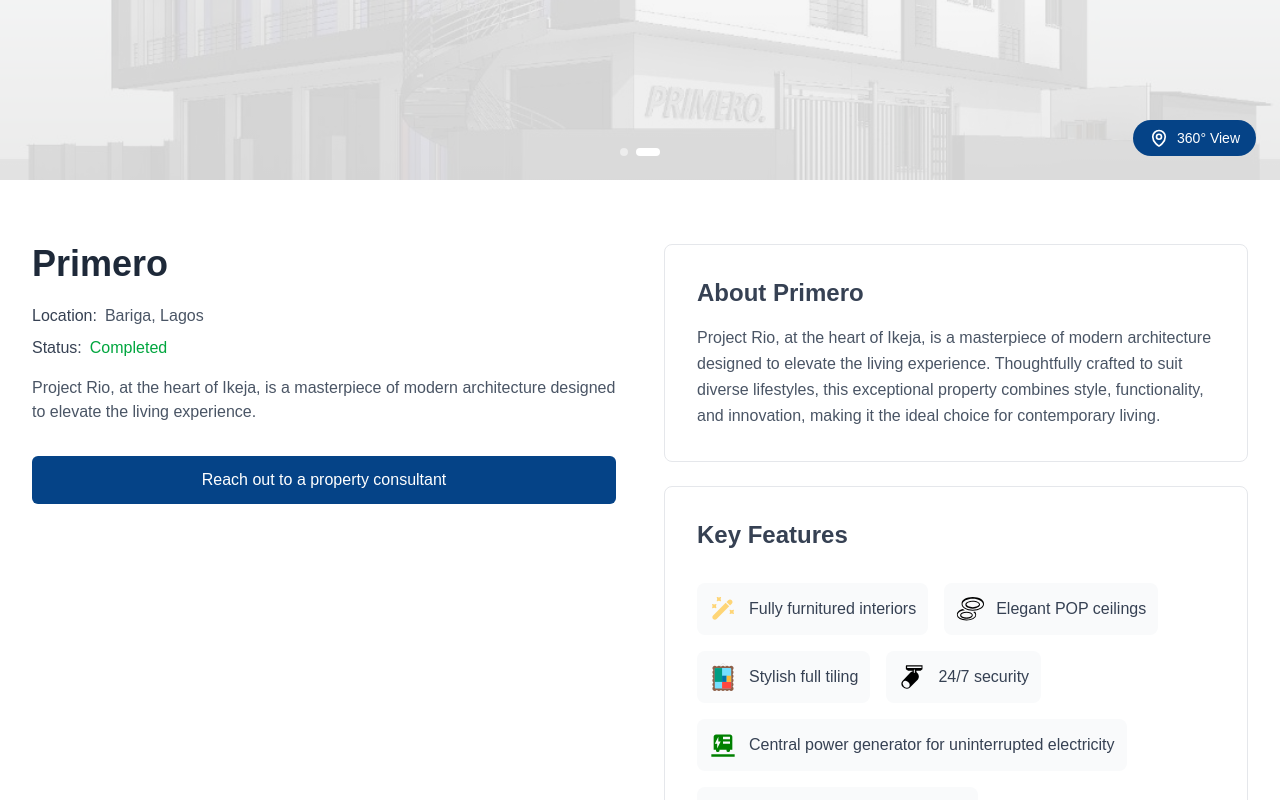
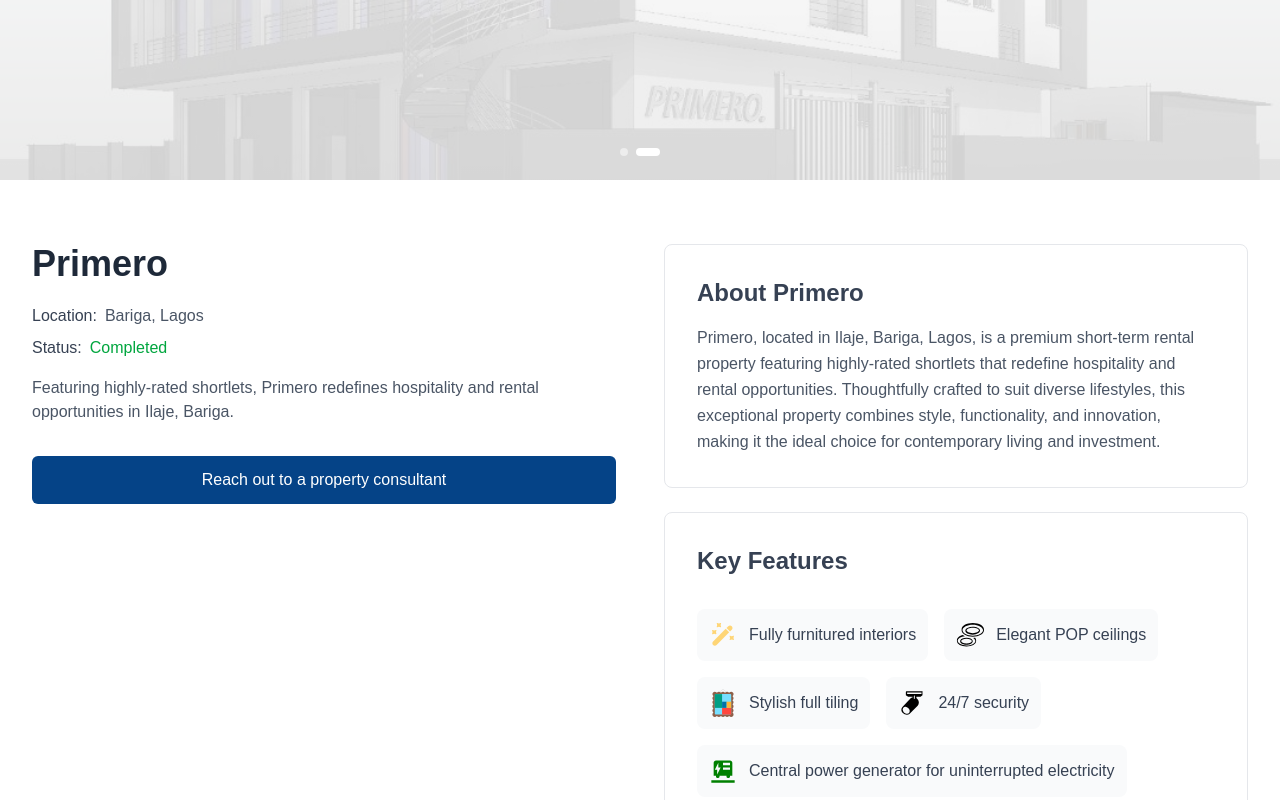
Before and after one commit to Ahamisi/boredesign, a Next.js app: page /projects/primero in a window 1280 px wide. Shown: the part 560-1360 px from the top of the page. Built offline with nearby package versions, Linux system fonts and the light colour scheme; a web font is replaced by a local one.

Commit message:
Primero And Estellar Luxe Fix

```diff
--- a/src/app/projects/basic/page.tsx
+++ b/src/app/projects/basic/page.tsx
@@ -92,7 +92,7 @@ const ProjectRioPage: React.FC = () => {
       {
         id: 'primero',
         title: 'Primero, Ilaje Bariga',
-        slug: 'primero-ilaje-bariga',
+        slug: 'primero',
         location: 'Ilaje, Bariga',
         description: 'Featuring highly-rated shortlets, Primero redefines hospitality and rental opportunities.',
         image: '/projects/project-primero-bo-properties.jpg',
--- a/src/app/projects/estellar-prime/layout.tsx
+++ b/src/app/projects/estellar-prime/layout.tsx
@@ -2,11 +2,11 @@ import { Metadata } from 'next'
 
 export const metadata: Metadata = {
   title: 'Estellar Prime Abule Ijesha Yaba - Ongoing Premium Development Lagos | BO Properties',
-  description: 'Estellar Prime in Abule Ijesha, Yaba, Lagos is an ongoing premium residential development. Featuring highly-rated shortlets and luxury accommodations, redefining hospitality and rental opportunities in Yaba.',
+  description: 'Estellar Prime offers modern luxury living with flexible investment options and a 22-year lease delivering up to ₦80 million in returns. Premium residential development in Abule Ijesha, Yaba, Lagos.',
   keywords: 'Estellar Prime Lagos, Abule Ijesha Yaba development, ongoing projects Lagos, premium development Yaba, luxury shortlets Yaba, residential development Lagos, BO Properties Estellar Prime, Yaba real estate investment, modern apartments Yaba',
   openGraph: {
     title: 'Estellar Prime Abule Ijesha Yaba - Ongoing Premium Development Lagos',
-    description: 'Ongoing premium development in Abule Ijesha, Yaba. Featuring luxury shortlets and accommodations, redefining hospitality and rental opportunities.',
+    description: 'Estellar Prime offers modern luxury living with flexible investment options and a 22-year lease delivering up to ₦80 million in returns.',
     url: 'https://bopropertiesng.com/projects/estellar-prime',
     siteName: 'BO Properties',
     images: [
@@ -23,7 +23,7 @@ export const metadata: Metadata = {
   twitter: {
     card: 'summary_large_image',
     title: 'Estellar Prime Yaba - Ongoing Premium Development Lagos',
-    description: 'Ongoing premium development in Abule Ijesha, Yaba. Luxury shortlets and modern accommodations.',
+    description: 'Estellar Prime offers modern luxury living with flexible investment options and a 22-year lease delivering up to ₦80 million in returns.',
     images: ['https://bopropertiesng.com/projects/estellar-prime/estellar-prime.jpg'],
   },
   alternates: {
@@ -45,7 +45,7 @@ export default function EstellarPrimeLayout({
             "@context": "https://schema.org",
             "@type": "RealEstateProject",
             "name": "Estellar Prime",
-            "description": "Ongoing premium residential development in Abule Ijesha, Yaba, Lagos. Featuring luxury shortlets and accommodations, redefining hospitality and rental opportunities.",
+            "description": "Estellar Prime offers modern luxury living with flexible investment options and a 22-year lease delivering up to ₦80 million in returns. Premium residential development in Abule Ijesha, Yaba, Lagos.",
             "url": "https://bopropertiesng.com/projects/estellar-prime",
             "image": "https://bopropertiesng.com/projects/estellar-prime/estellar-prime.jpg",
             "address": {
--- a/src/app/projects/estellar-prime/page.tsx
+++ b/src/app/projects/estellar-prime/page.tsx
@@ -123,7 +123,7 @@ const ProjectRioPage: React.FC = () => {
       {
         id: 'primero',
         title: 'Primero, Ilaje Bariga',
-        slug: 'primero-ilaje-bariga',
+        slug: 'primero',
         location: 'Ilaje, Bariga',
         description: 'Featuring highly-rated shortlets, Primero redefines hospitality and rental opportunities.',
         image: '/projects/project-primero-bo-properties.jpg',
--- a/src/app/projects/estellar/page.tsx
+++ b/src/app/projects/estellar/page.tsx
@@ -42,7 +42,7 @@ const ProjectRioPage: React.FC = () => {
       {
         id: 'primero',
         title: 'Primero, Ilaje Bariga',
-        slug: 'primero-ilaje-bariga',
+        slug: 'primero',
         location: 'Ilaje, Bariga',
         description: 'Featuring highly-rated shortlets, Primero redefines hospitality and rental opportunities.',
         image: '/projects/project-primero-bo-properties.jpg',
--- a/src/app/projects/primero/page.tsx
+++ b/src/app/projects/primero/page.tsx
@@ -14,17 +14,17 @@ import KeyFeatures from '@/app/components/ProjectDetail/KeyFeatures';
 import ProjectActions from '@/app/components/ProjectDetail/ProjectActions';
 
 // We'll implement a simple slider first to match what's shown in the image
-const ProjectRioPage: React.FC = () => {
+const PrimeroPage: React.FC = () => {
   const featuresSectionRef = useRef(null);
   const isInViewFeatures = useInView(featuresSectionRef, { once: true, amount: 0.2 });
 
   // Project data
-  const rioProject = {
+  const primeroProject = {
     name: 'Primero',
     location: 'Bariga, Lagos',
     status: 'Completed',
-    shortDescription: 'Project Rio, at the heart of Ikeja, is a masterpiece of modern architecture designed to elevate the living experience.',
-    description: "Project Rio, at the heart of Ikeja, is a masterpiece of modern architecture designed to elevate the living experience. Thoughtfully crafted to suit diverse lifestyles, this exceptional property combines style, functionality, and innovation, making it the ideal choice for contemporary living.",
+    shortDescription: 'Featuring highly-rated shortlets, Primero redefines hospitality and rental opportunities in Ilaje, Bariga.',
+    description: "Primero, located in Ilaje, Bariga, Lagos, is a premium short-term rental property featuring highly-rated shortlets that redefine hospitality and rental opportunities. Thoughtfully crafted to suit diverse lifestyles, this exceptional property combines style, functionality, and innovation, making it the ideal choice for contemporary living and investment.",
     sliderImages: [
       { id: '1', src: '/projects/primero/primero-1.jpg', alt: 'Project Primero' },
       { id: '2', src: '/projects/primero/primero-2.png', alt: 'Primero' },
@@ -36,7 +36,7 @@ const ProjectRioPage: React.FC = () => {
       {
         id: 'primero',
         title: 'Primero, Ilaje Bariga',
-        slug: 'primero-ilaje-bariga',
+        slug: 'primero',
         location: 'Ilaje, Bariga',
         description: 'Featuring highly-rated shortlets, Primero redefines hospitality and rental opportunities.',
         image: '/projects/project-primero-bo-properties.jpg',
@@ -46,7 +46,7 @@ const ProjectRioPage: React.FC = () => {
         title: 'Estellar Prime',
         slug: 'estellar-prime',
         location: 'Abule Ijesha, Yaba',
-        description: 'Featuring highly-rated shortlets, Primero redefines hospitality and rental opportunities.',
+        description: 'Estellar Prime offers modern luxury living with flexible investment options and a 22-year lease delivering up to ₦80 million in returns.',
         image: '/projects/estellar-prime/estellar-prime.jpg',
       }
     ],
@@ -63,10 +63,9 @@ const ProjectRioPage: React.FC = () => {
       <main className='mt-25'>
         {/* Hero/Slider Image */}
         <ProjectSlider
-          images={rioProject.sliderImages}
-          projectName={rioProject.name}
-          hasThreeSixtyView={true}
-          threeSixtyUrl="/projects/project-rio/360"
+          images={primeroProject.sliderImages}
+          projectName={primeroProject.name}
+          hasThreeSixtyView={false}
         />
 
         {/* Project Features */}
@@ -87,7 +86,7 @@ const ProjectRioPage: React.FC = () => {
                   animate={isInViewFeatures ? { opacity: 1, y: 0 } : { opacity: 0, y: 20 }}
                   transition={{ duration: 0.5 }}
                 >
-                  {rioProject.name}
+                  {primeroProject.name}
                 </motion.h1>
 
                 <motion.div
@@ -98,16 +97,16 @@ const ProjectRioPage: React.FC = () => {
                 >
                   <div className="mb-2">
                     <span className="font-medium text-gray-700 mr-2">Location:</span>
-                    <span className="text-gray-600">{rioProject.location}</span>
+                    <span className="text-gray-600">{primeroProject.location}</span>
                   </div>
 
                   <div className="mb-2">
                     <span className="font-medium text-gray-700 mr-2">Status:</span>
-                    <span className="text-green-600 font-medium">{rioProject.status}</span>
+                    <span className="text-green-600 font-medium">{primeroProject.status}</span>
                   </div>
 
                   <div className="mt-2">
-                    <p className="text-gray-600">{rioProject.shortDescription}</p>
+                    <p className="text-gray-600">{primeroProject.shortDescription}</p>
                   </div>
                 </motion.div>
 
@@ -119,8 +118,8 @@ const ProjectRioPage: React.FC = () => {
                 >
 
                 <ProjectActions
-                    projectName="Estellar Prime"
-                    propertyType="luxury apartment"
+                    projectName="Primero"
+                    propertyType="shortlet apartments"
                 />
                   {/* <a
                     href="#contact"
@@ -142,7 +141,7 @@ const ProjectRioPage: React.FC = () => {
                 <AboutSection
                   projectName="Primero"
                   title="About Primero"
-                  description="Project Rio, at the heart of Ikeja, is a masterpiece of modern architecture designed to elevate the living experience. Thoughtfully crafted to suit diverse lifestyles, this exceptional property combines style, functionality, and innovation, making it the ideal choice for contemporary living."
+                  description="Primero, located in Ilaje, Bariga, Lagos, is a premium short-term rental property featuring highly-rated shortlets that redefine hospitality and rental opportunities. Thoughtfully crafted to suit diverse lifestyles, this exceptional property combines style, functionality, and innovation, making it the ideal choice for contemporary living and investment."
                 />
 
                 <KeyFeatures
@@ -161,7 +160,7 @@ const ProjectRioPage: React.FC = () => {
                     { icon: '/icons/inverter.svg', text: 'Private inverter for personalized power backup' },
                     { icon: '/icons/water-heater.svg', text: 'Water heater for ultimate convenience' },
                   ]}
-                  conclusionText="Estellar Prime is more than just a residence—it's a lifestyle statement. With its state-of-the-art furnishings, innovative features, and the comfort of a luxury retreat, it sets a new standard for contemporary living and investment."
+                  conclusionText="Primero is more than just a shortlet—it's a lifestyle statement. With its state-of-the-art furnishings, innovative features, and the comfort of a luxury retreat, it sets a new standard for contemporary hospitality and rental investment opportunities."
                 />
 
               </div>
@@ -170,22 +169,22 @@ const ProjectRioPage: React.FC = () => {
         </motion.section>
 
         {/* Pricing Plans */}
-        {/* <PricingPlans plans={rioProject.plans} /> */}
+        {/* <PricingPlans plans={primeroProject.plans} /> */}
 
 
 
-        {rioProject.galleryImages && rioProject.galleryImages.length > 0 && (
+        {primeroProject.galleryImages && primeroProject.galleryImages.length > 0 && (
           <ProjectGallery
-            images={rioProject.galleryImages}
-            title={rioProject.name}
+            images={primeroProject.galleryImages}
+            title={primeroProject.name}
           />
         )}
 
         {/* Related Projects */}
-        <RelatedProjects projects={rioProject.relatedProjects} />
+        <RelatedProjects projects={primeroProject.relatedProjects} />
       </main>
     </div>
   );
 };
 
-export default ProjectRioPage;
+export default PrimeroPage;
--- a/src/app/projects/project-rio/page.tsx
+++ b/src/app/projects/project-rio/page.tsx
@@ -87,7 +87,7 @@ const ProjectRioPage: React.FC = () => {
       {
         id: 'primero',
         title: 'Primero, Ilaje Bariga',
-        slug: 'primero-ilaje-bariga',
+        slug: 'primero',
         location: 'Ilaje, Bariga',
         description: 'Featuring highly-rated shortlets, Primero redefines hospitality and rental opportunities.',
         image: '/projects/project-primero-bo-properties.jpg',
--- a/src/app/projects/queens-court/page.tsx
+++ b/src/app/projects/queens-court/page.tsx
@@ -23,6 +23,7 @@ const ProjectRioPage: React.FC = () => {
     name: 'Queens Court',
     location: 'Akoka, Yaba',
     status: 'Completed',
+    price: '₦150,000,000',
     shortDescription: 'Crafted for comfort and class; offers students an elevated living experience',
     // description: "Estellar Prime is a stunning masterpiece of modern architecture, crafted to offer an exceptional blend of comfort, luxury, and elegance. Designed with the investor in mind, it provides flexibility to suit varying budgets and investment appetites. With a 22-year long lease offering returns of up to ₦80 million, Estellar Prime is an opportunity that redefines the concept of investment and living.",
     sliderImages: [
@@ -38,7 +39,7 @@ const ProjectRioPage: React.FC = () => {
       {
         id: 'primero',
         title: 'Primero, Ilaje Bariga',
-        slug: 'primero-ilaje-bariga',
+        slug: 'primero',
         location: 'Ilaje, Bariga',
         description: 'Featuring highly-rated shortlets, Primero redefines hospitality and rental opportunities.',
         image: '/projects/project-primero-bo-properties.jpg',
@@ -145,27 +146,26 @@ const ProjectRioPage: React.FC = () => {
               <div>
                 <AboutSection
                   projectName="Queens Court"
-                  title="About Project Rio"
-                  description='Estellar Prime is a stunning masterpiece of modern architecture, crafted to offer an exceptional blend of comfort, luxury, and elegance. Designed with the investor in mind, it provides flexibility to suit varying budgets and investment appetites. With a 22-year long lease offering returns of up to ₦80 million, Estellar Prime is an opportunity that redefines the concept of investment and living.'
+                  title="About Queens Court"
+                  description="Queens Court is a beautifully maintained and fully furnished female hostel located in Abule Oja, Yaba. It is designed to give you comfort, security, and convenience; all in one space. Suitable for students or young professionals looking for a peaceful and well-organized home"
                 />
 
                 <KeyFeatures
                   features={[
-                    { icon: '/icons/interior.svg', text: 'Fully furnitured interiors' },
-                    { icon: '/icons/pop.svg', text: 'Elegant POP ceilings' },
+                    { icon: '/icons/interior.svg', text: 'Comfortable Bed' },
+                    { icon: '/icons/pop.svg', text: 'Built in Wardrobe' },
                     { icon: '/icons/tiling.svg', text: 'Stylish full tiling' },
-                    { icon: '/icons/cctv.svg', text: '24/7 security' },
+                    { icon: '/icons/cctv.svg', text: 'Reliable Security' },
                     { icon: '/icons/generator.svg', text: 'Central power generator for uninterrupted electricity' },
-                    { icon: '/icons/electric-meters.svg', text: 'Personalized electricity meters' },
+                    { icon: '/icons/electric-meters.svg', text: 'Prepaid meter for transparent electricity use' },
                     { icon: '/icons/cctv.svg', text: 'Advanced CCTV surveillance for security' },
-                    { icon: '/icons/kitchen.svg', text: 'Modern kitchen cabinets' },
-                    { icon: '/icons/parking.svg', text: 'Ample parking space' },
-                    { icon: '/icons/property-management.svg', text: 'Comprehensive property management options' },
+                    { icon: '/icons/kitchen.svg', text: 'Air conditioner in every room' },
+                    { icon: '/icons/property-management.svg', text: 'Fully furnished rooms with clean, organized layouts' },
                     { icon: '/icons/smart-home.svg', text: 'Alexa-powered home automation' },
                     { icon: '/icons/inverter.svg', text: 'Private inverter for personalized power backup' },
-                    { icon: '/icons/water-heater.svg', text: 'Water heater for ultimate convenience' },
+                    { icon: '/icons/water-heater.svg', text: 'Constant water supply' },
                   ]}
-                  conclusionText="Estellar Prime is more than just a residence—it's a lifestyle statement. With its state-of-the-art furnishings, innovative features, and the comfort of a luxury retreat, it sets a new standard for contemporary living and investment."
+                  conclusionText="This modern hostel features 3-man rooms and 4-man rooms, all thoughtfully arranged to give you the right balance of privacy and community living. Every room is fully set up, so you walk in and immediately feel at home."
                 />
 
               </div>
```
